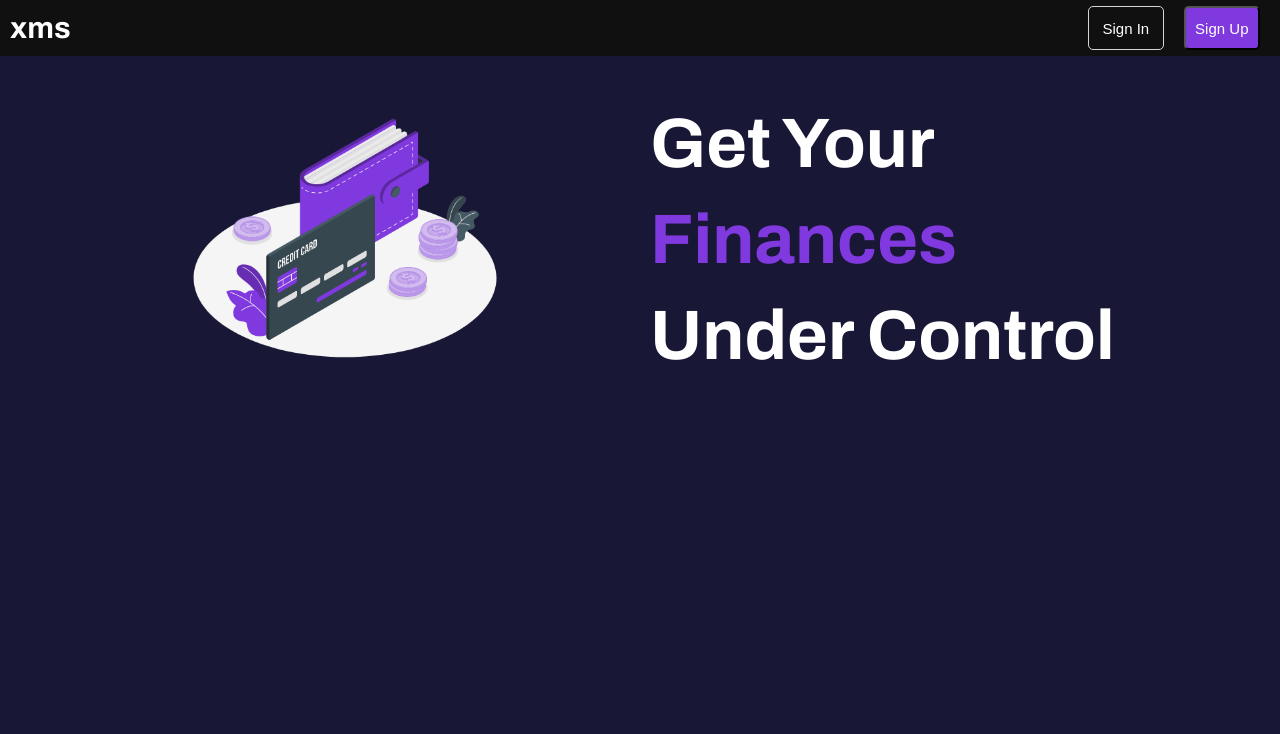
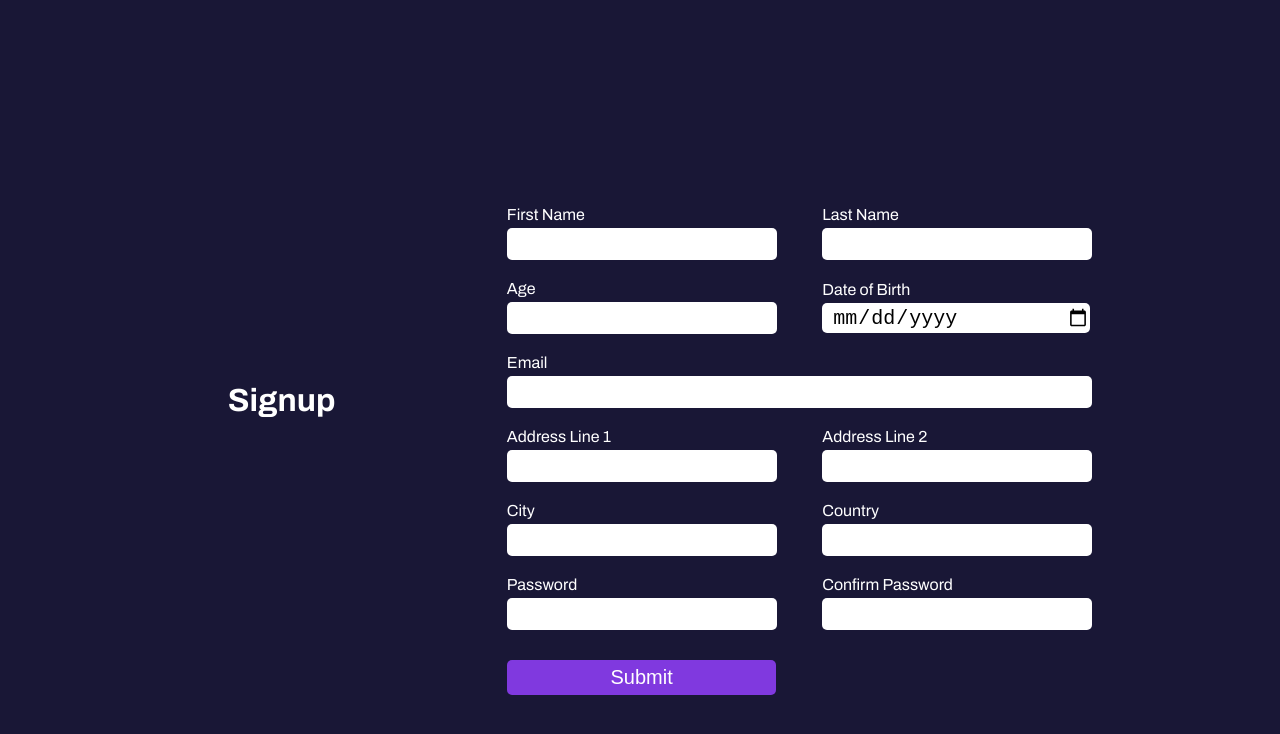
Before and after one commit to param-ninthu/exms, a React (Create React App) app: page / in a window 1280 px wide. Shown: the top 734 px of the page. Built offline with nearby package versions, Linux system fonts and the light colour scheme; a web font is replaced by a local one.

Commit message:
finished registration page ui. Have to do validations

```diff
--- a/package.json
+++ b/package.json
@@ -9,6 +9,7 @@
     "@testing-library/user-event": "^14.4.3",
     "react": "^18.2.0",
     "react-dom": "^18.2.0",
+    "react-hook-form": "^7.43.9",
     "react-redux": "^8.0.5",
     "react-scripts": "5.0.1",
     "styled-components": "^5.3.10",
--- a/src/App.js
+++ b/src/App.js
@@ -1,11 +1,12 @@
 import React from "react";
 import "./App.css";
 import Home from "./components/home/home";
+import Signup from "./components/signup/signup";
 
 function App() {
   return (
     <>
-      <Home />
+      <Signup />
     </>
   );
 }
--- /dev/null
+++ b/src/components/signup/signup.jsx
@@ -0,0 +1,92 @@
+import React from "react";
+import ReactDOM from "react-dom";
+import { useForm } from "react-hook-form";
+import {
+  Container,
+  ContentContainer,
+  FormContainer,
+  Form,
+  InputContainer,
+  Label,
+  Input,
+  Button,
+  ButtonContainer,
+} from "./signupElements";
+import creditcard from "./../../assets/images/creditcard.gif";
+
+const Signup = () => {
+  return (
+    <Container $mode="main">
+      <Container $mode="body">
+        <ContentContainer>
+          <h1>Signup</h1>
+        </ContentContainer>
+        <FormContainer>
+          <Form>
+            <InputContainer $mode="double">
+              <InputContainer $mode="wrapper">
+                <Label>First Name</Label>
+                <Input />
+              </InputContainer>
+              <InputContainer $mode="wrapper">
+                <Label>Last Name</Label>
+                <Input />
+              </InputContainer>
+            </InputContainer>
+            <InputContainer $mode="double">
+              <InputContainer $mode="wrapper">
+                <Label>Age</Label>
+                <Input />
+              </InputContainer>
+              <InputContainer $mode="wrapper">
+                <Label>Date of Birth</Label>
+                <Input type="date" />
+              </InputContainer>
+            </InputContainer>
+            <InputContainer $mode="single">
+              <InputContainer $mode="wrapper">
+                <Label>Email</Label>
+                <Input type="email" />
+              </InputContainer>
+            </InputContainer>
+            <InputContainer $mode="double">
+              <InputContainer $mode="wrapper">
+                <Label>Address Line 1</Label>
+                <Input />
+              </InputContainer>
+              <InputContainer $mode="wrapper">
+                <Label>Address Line 2</Label>
+                <Input />
+              </InputContainer>
+            </InputContainer>
+            <InputContainer $mode="double">
+              <InputContainer $mode="wrapper">
+                <Label>City</Label>
+                <Input />
+              </InputContainer>
+              <InputContainer $mode="wrapper">
+                <Label>Country</Label>
+                <Input />
+              </InputContainer>
+            </InputContainer>
+            <InputContainer $mode="double">
+              <InputContainer $mode="wrapper">
+                <Label>Password</Label>
+                <Input type="password" />
+              </InputContainer>
+              <InputContainer $mode="wrapper">
+                <Label>Confirm Password</Label>
+                <Input type="password" />
+              </InputContainer>
+            </InputContainer>
+            <ButtonContainer>
+              <Button>Submit</Button>
+            </ButtonContainer>
+          </Form>
+        </FormContainer>
+      </Container>
+    </Container>
+  );
+};
+
+export default Signup;
--- /dev/null
+++ b/src/components/signup/signupElements.jsx
@@ -0,0 +1,143 @@
+import styled, { css } from "styled-components";
+import { styles } from "../../resources/styles";
+
+export const Container = styled.div`
+  color: ${styles.fontColor};
+  background-color: ${styles.primaryColor};
+  ${(props) => {
+    switch (props.$mode) {
+      case "body":
+        return css`
+          width: 80%;
+          display: grid;
+
+          grid-template-columns: 30% 70%;
+        `;
+
+      case "main":
+        return css`
+          display: flex;
+          flex-direction: column;
+          align-items: center;
+          justify-content: center;
+          width: 100%;
+          height: 100vh;
+        `;
+    }
+  }}
+`;
+
+export const ContentContainer = styled.div`
+  display: flex;
+  align-items: center;
+  justify-content: center;
+  flex-direction: column;
+  width: 100%;
+  height: 100%;
+`;
+
+export const FormContainer = styled.div`
+  display: flex;
+  flex-direction: column;
+  align-items: center;
+  justify-content: center;
+  width: 100%;
+  height: 100%;
+`;
+
+export const Form = styled.form`
+  display: flex;
+  flex-direction: column;
+  align-items: center;
+  justify-content: left;
+  width: 80%;
+  height: 80%;
+`;
+
+export const InputContainer = styled.div`
+  margin-top: 5px;
+  margin-bottom: 5px;
+  ${(props) => {
+    switch (props.$mode) {
+      case "wrapper":
+        return css`
+          display: flex;
+          flex-direction: column;
+          width: 100%;
+        `;
+      case "single":
+        return css`
+          display: grid;
+          width: 100%;
+          grid-template-columns: 100%;
+          align-items: center;
+          justify-content: left;
+        `;
+
+      case "double":
+        return css`
+          display: grid;
+          width: 100%;
+          grid-template-columns: 45% 45%;
+          align-items: center;
+          justify-content: space-between;
+        `;
+    }
+  }}
+`;
+
+export const Input = styled.input`
+  width: 100%;
+  height: 30px;
+  border-radius: 5px;
+  border: none;
+  outline: none;
+  font-size: 20px;
+  color: #000000;
+  padding-left: 10px;
+`;
+
+export const Label = styled.label`
+  margin-bottom: 5px;
+  ${(props) => {
+    switch (props.$mode) {
+      case "single":
+        return css`
+          font-size: 18px;
+        `;
+
+      case "double":
+        return css`
+          font-size: 18px;
+        `;
+    }
+  }}
+`;
+
+export const ButtonContainer = styled.div`
+  display: flex;
+
+  flex-direction: column;
+  flex-wrap: wrap;
+  align-items: left;
+  justify-content: left;
+  width: 100%;
+  /* border: 1px solid #fff; */
+`;
+
+export const Button = styled.button`
+  width: 47%;
+  height: 35px;
+  border-radius: 5px;
+  border: none;
+  outline: none;
+  font-size: 20px;
+  color: #ffffff;
+  background-color: ${styles.secondaryColor};
+  margin-top: 20px;
+  margin-bottom: 10px;
+  cursor: pointer;
+  &:hover {
+    background-color: ${styles.tertiaryColor};
+  }
+`;
--- a/src/index.css
+++ b/src/index.css
@@ -1,5 +1,6 @@
 @import url('https://fonts.googleapis.com/css2?family=Archivo:wght@300;400;500;600;700&family=Encode+Sans+Expanded:wght@100;200;300;400;500;600&family=Poppins:wght@400;600;700;800&family=Prompt:wght@200;300;400;500;600;700;900&family=Roboto:wght@100;300;400;700;900&family=Rubik:wght@300;400;500;600;700;800;900&display=swap');
 body {
+  background-color: #191736;
   margin: 0;
   font-family: 'Archivo', sans-serif;
   -webkit-font-smoothing: antialiased;
--- a/src/resources/styles.jsx
+++ b/src/resources/styles.jsx
@@ -4,6 +4,7 @@ const styles = {
   secondaryColor: "#8039df",
   tertiaryColor: "#717cf7",
   fontColor: "#ffffff",
+  fontColorSecondary: "#8039df",
   activeColor: "#191736",
   borderColor: "#d6d6d6",
 };
```
Also changed, not shown: 1 other file (tests, documents, lock files or other folders).
